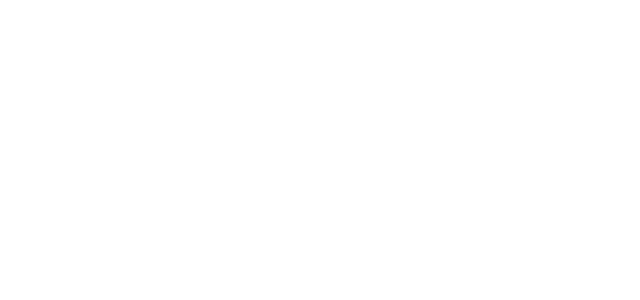
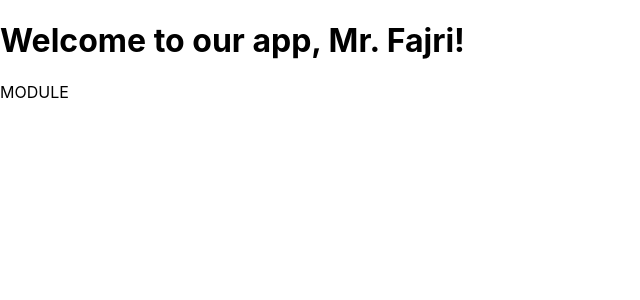
Before and after one commit to Beyonder12/quarkus-app, a React (Create React App) app in the folder web-app/: page /home in a window 1280 px wide. Before the commit this address had no page. Shown: the top 300 px of the page, without its empty margins (0-640 px from the left). Built offline with nearby package versions, Linux system fonts and the light colour scheme.

Commit message:
Updated the integration FEBE

```diff
--- a/web-app/src/App.js
+++ b/web-app/src/App.js
@@ -2,15 +2,17 @@
 import { BrowserRouter as Router, Route, Routes } from 'react-router-dom';
 import Login from './components/Login';
 import Register from './components/Register';
-import Home from './components/Home';
+import Welcome from './components/Welcome';
+import Home from "./components/Home";
 
 function App() {
     return (
         <Router>
             <Routes>
-                <Route path="/" element={<Home />} />
+                <Route path="/" element={<Welcome />} />
                 <Route path="/login" element={<Login />} />
                 <Route path="/register" element={<Register />} />
+                <Route path="/home" element={<Home />} />
             </Routes>
         </Router>
     );
--- a/web-app/src/components/Home.js
+++ b/web-app/src/components/Home.js
@@ -1,14 +1,11 @@
 import React from 'react';
-import { Link } from 'react-router-dom';
+
 
 function Home() {
     return (
         <div className="Home">
-            <h1>Welcome to our app!</h1>
-            <p>Please choose an option below:</p>
-            <Link to="/login">Login</Link>
-            <br/>
-            <Link to="/register">Register</Link>
+            <h1>Welcome to our app, Mr. Fajri!</h1>
+            <p>MODULE</p>
         </div>
     );
 }
--- a/web-app/src/components/Login.js
+++ b/web-app/src/components/Login.js
@@ -28,7 +28,7 @@
             .then(data => {
                 console.log(data)
                 if(data.accessToken) {
-                    navigate('/');
+                    navigate('/home');
                 } else {
                     alert("Login failed");
                 }
--- /dev/null
+++ b/web-app/src/components/Welcome.js
@@ -0,0 +1,16 @@
+import React from 'react';
+import { Link } from 'react-router-dom';
+
+function Welcome() {
+    return (
+        <div className="Home">
+            <h1>Welcome to our app!</h1>
+            <p>Please choose an option below:</p>
+            <Link to="/login">Login</Link>
+            <br/>
+            <Link to="/register">Register</Link>
+        </div>
+    );
+}
+
+export default Welcome;
```
